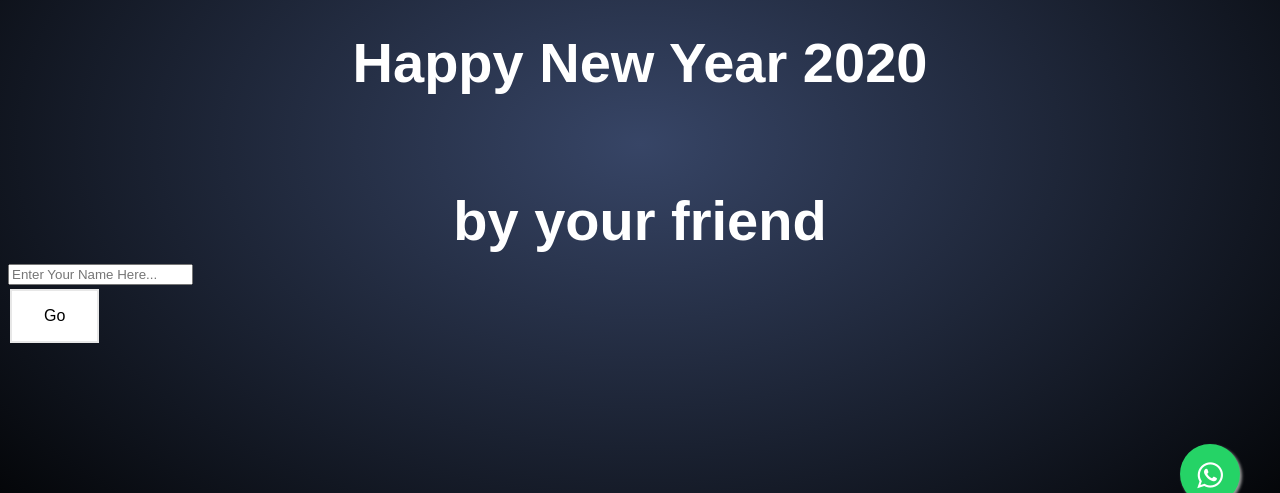
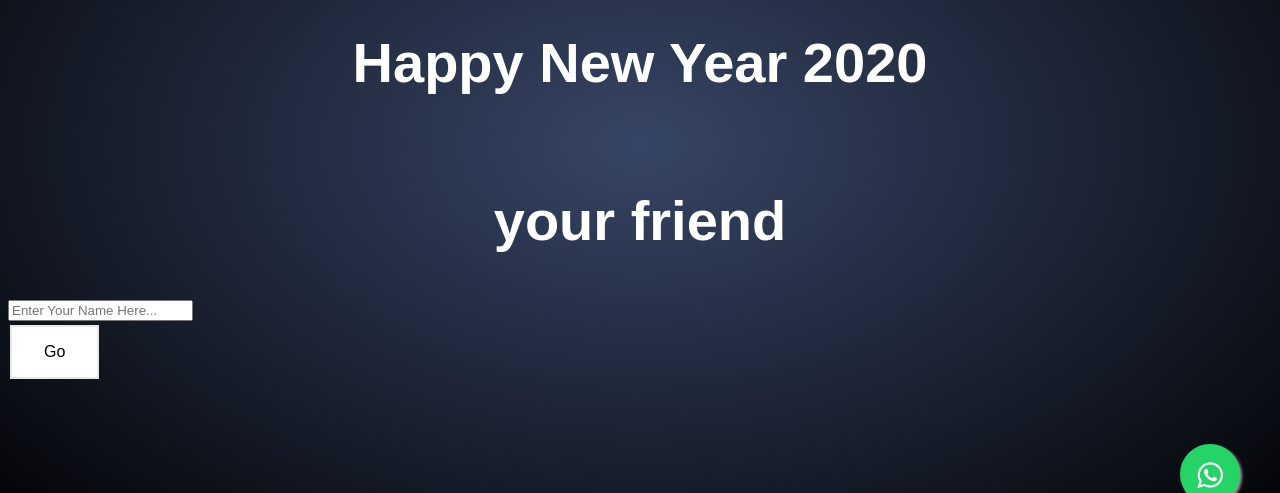
Before and after one commit to VIRUS-ATTACK/newYear2020, a Django app: page / in a window 1280 px wide. Shown: the part 256-749 px from the top of the page. Run offline with Django 3.2, Linux system fonts and the light colour scheme; some libraries are stand-ins or nearby versions; some web fonts are replaced.

Commit message:
minor changes

```diff
--- a/mysite/newyear/templates/newyear/files/wishes.html
+++ b/mysite/newyear/templates/newyear/files/wishes.html
@@ -361,7 +361,7 @@
                 </div>
             </div>
             <h1>Happy New Year 2020</h1><br>
-            <h1 id="username" >by {{username}}</h1>
+            <h1 id="username" >{{username}}</h1>
 
 
         </div>
@@ -377,8 +377,10 @@
         <br>
         <br>
         <br>
+        <br>
+        <br>
         <input  type="name" id="myText" onChange="update(this.value);"  required maxlength="50" name="n" placeholder="Enter Your Name Here..."><br>
-        <button class="button button4" type="submit" onclick="document.getElementById('username').innerHTML='by' + document.getElementById('myText').value"> Go </button>
+        <button class="button button4" type="submit" onclick="document.getElementById('username').innerHTML=document.getElementById('myText').value"> Go </button>
 
             <link rel="stylesheet" href="https://maxcdn.bootstrapcdn.com/font-awesome/4.5.0/css/font-awesome.min.css">
             <a id="myAnchor" class="float" target="_blank">
```
